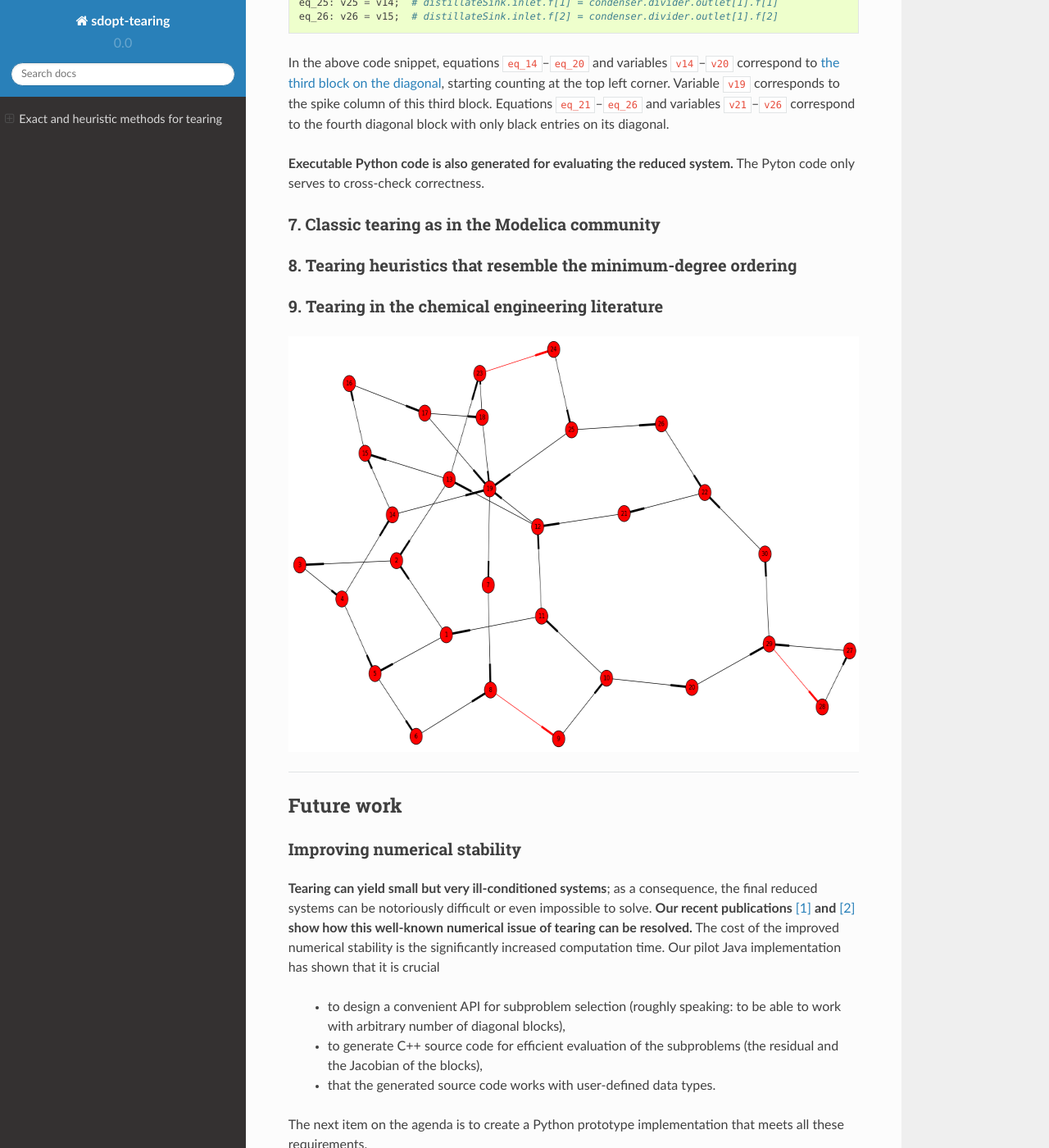
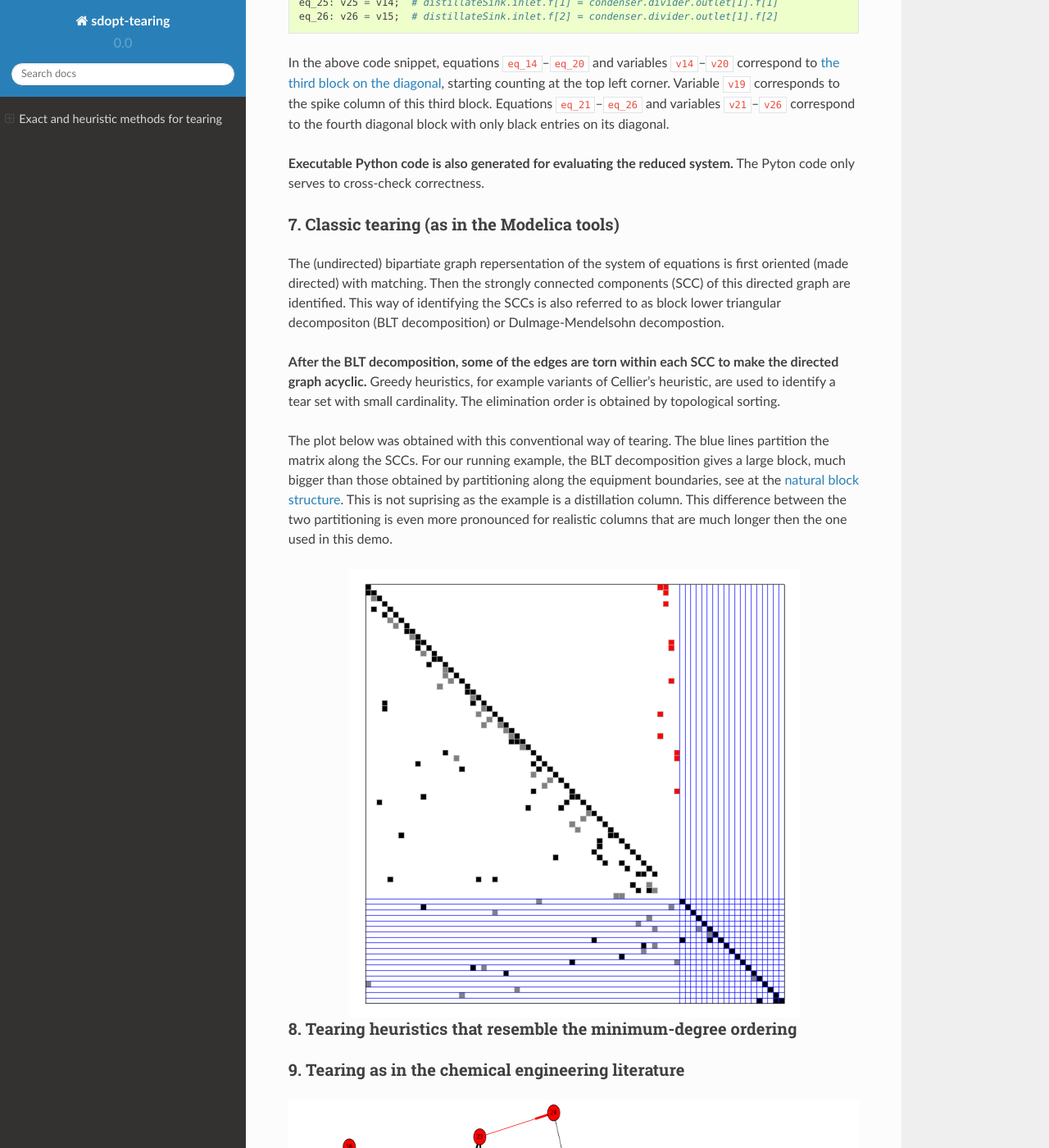
Before and after one commit to baharev/sdopt-tearing, a Sphinx documentation site: the page built from docs/index.rst, in a window 1280 px wide and 1400 px high, scrolled down 5668 px. Shown: the whole window at 82% size. Built offline with Sphinx 7.4.7 and the Read the Docs theme 2.0.0, drawn with Linux system fonts in a browser that asks for light colours; some of the changed text lies outside the part shown.

Commit message:
Updating the docs with classic tearing heuristic

```diff
--- a/docs/index.rst
+++ b/docs/index.rst
@@ -148,7 +150,7 @@ convenience, exactly the same picture is shown again below.
 .. _OrderingWithBlocks:
 
 .. image:: ./pics/SpikedForm.png
-   :alt: Tearing with the block structure.
+   :alt: Tearing with the natural block structure.
    :align: center
    :scale: 50%
 
@@ -191,9 +193,33 @@ diagonal block with only black entries on its diagonal.
 The Pyton code only serves to cross-check correctness.
 
 
-7. Classic tearing as in the Modelica community
-------------------------------------------------
+7. Classic tearing (as in the Modelica tools)
+---------------------------------------------
 
+The (undirected) bipartiate graph repersentation of the system of equations is
+first oriented (made directed) with matching. Then the strongly connected
+components (SCC) of this directed graph are identified. This way of identifying
+the SCCs is also referred to as block lower triangular decompositon (BLT
+decomposition) or Dulmage-Mendelsohn decompostion.
+
+**After the BLT decomposition, some of the edges are torn within each SCC to
+make the directed graph acyclic.** Greedy heuristics, for example variants of
+Cellier's heuristic, are used to identify a tear set with small cardinality.
+The elimination order is obtained by topological sorting.
+
+The plot below was obtained with this conventional way of tearing. The blue
+lines partition the matrix along the SCCs. For our running example, the BLT
+decomposition gives a large block, much bigger than those obtained by
+partitioning along the equipment boundaries, see at the
+:ref:`natural block structure <natural-block-structure>`. This is not suprising
+as the example is a distillation column. This difference between the two
+partitioning is even more pronounced for realistic columns that are much longer
+then the one used in this demo.
+
+.. image:: ./pics/ClassicTearing.png
+   :alt: Classic tearing.
+   :align: center
+   :scale: 50%
 
 
 8. Tearing heuristics that resemble the minimum-degree ordering
@@ -201,8 +227,8 @@ The Pyton code only serves to cross-check correctness.
 
 
 
-9. Tearing in the chemical engineering literature
--------------------------------------------------
+9. Tearing as in the chemical engineering literature
+----------------------------------------------------
 
 
 
```
Also changed, not shown: other parts of docs/index.rst (+4 -2 lines), docs/pics/ClassicTearing.png (added).
